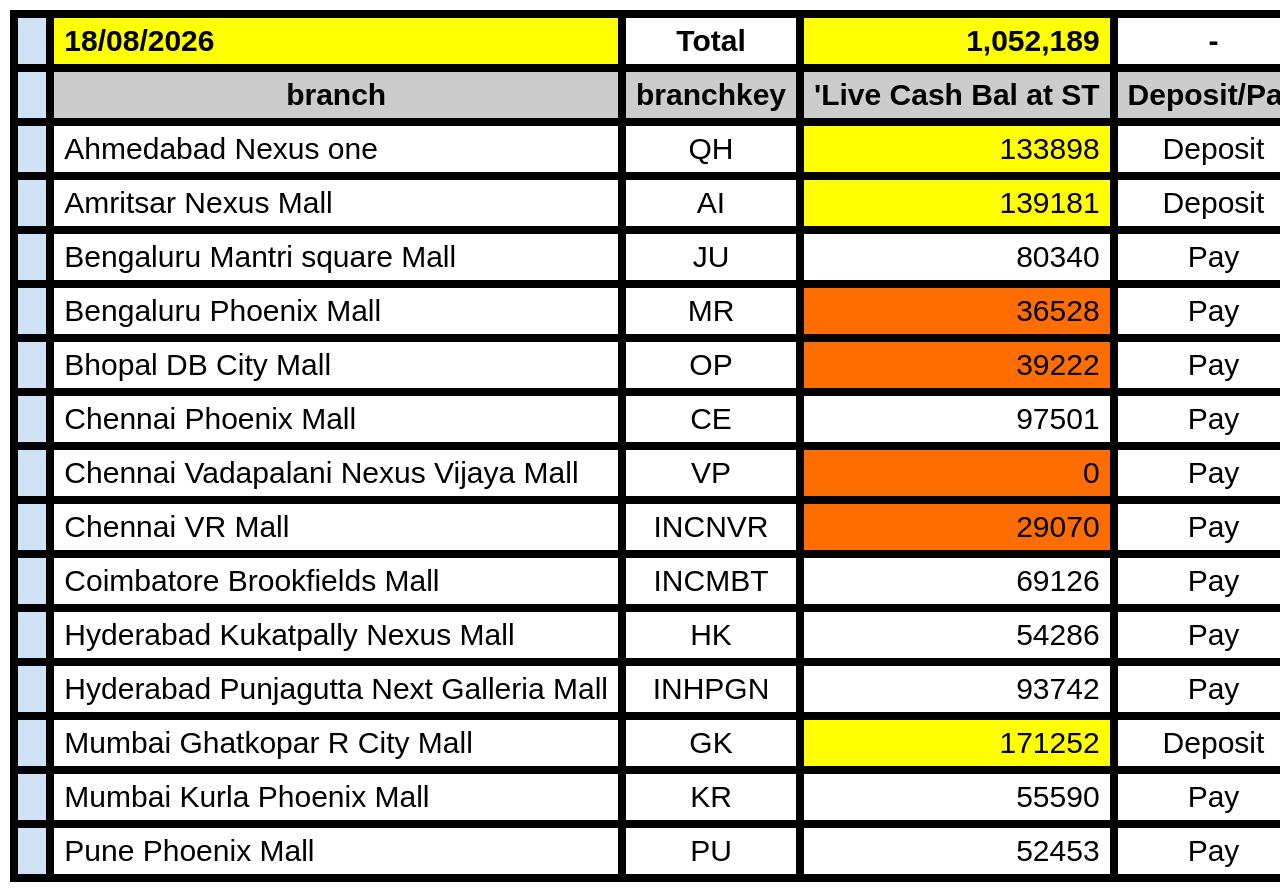
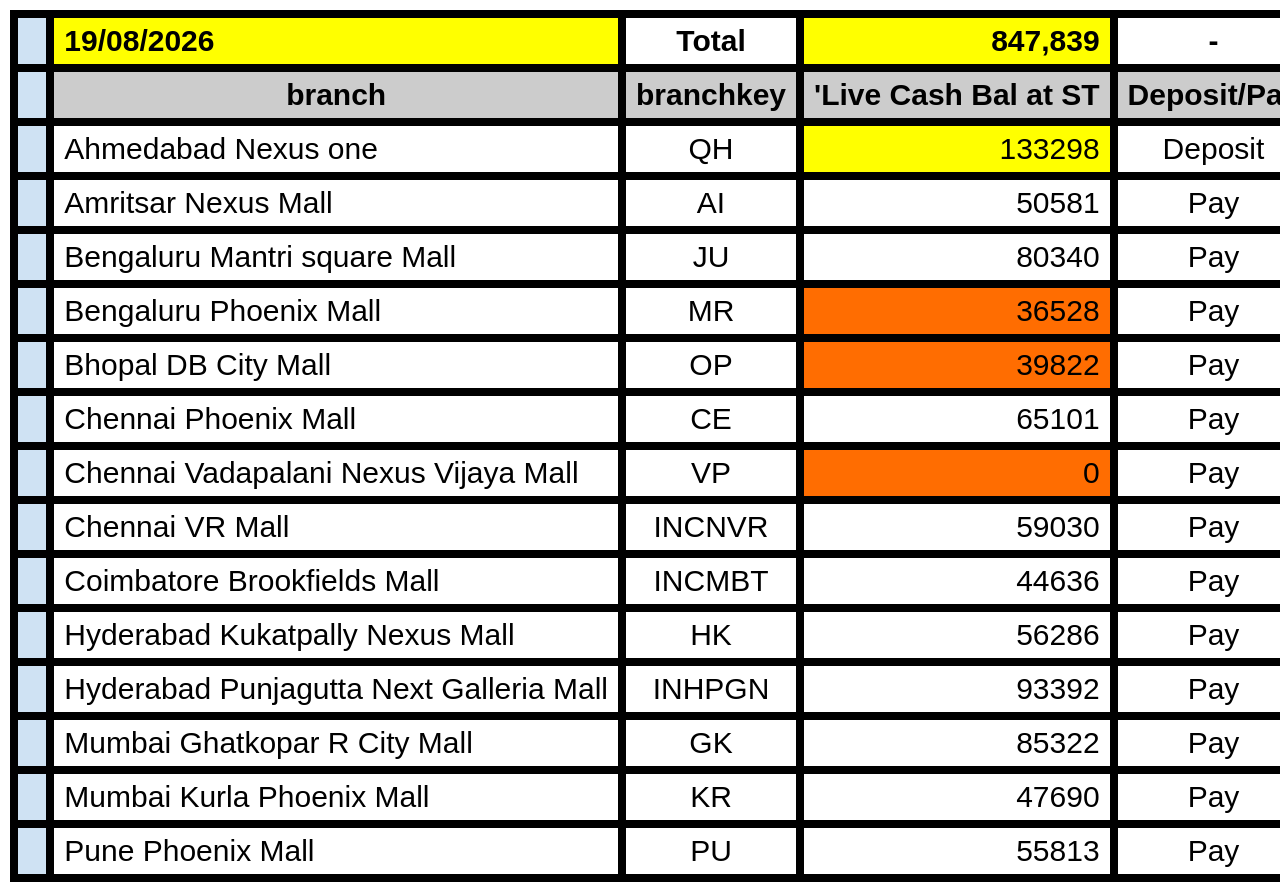
Before and after one commit to ashelar-spec/Reports, a website: page table.html in a window 1280 px wide. Shown: the top 896 px of the page. Drawn offline with Linux system fonts and the light colour scheme.

Commit message:
deploy: 1eb6ce62876c9d41067b4594acfaffc291ee4c8b

```diff
--- a/table.html
+++ b/table.html
@@ -35,7 +35,7 @@
           font-family: Arial, sans-serif;
           font-size: 30px;
           white-space: nowrap;
-        ">18/08/2026</td>
+        ">19/08/2026</td>
 
         <td style="
           background-color: #ffffff;
@@ -63,7 +63,7 @@
           font-family: Arial, sans-serif;
           font-size: 30px;
           white-space: nowrap;
-        ">1,052,189</td>
+        ">847,839</td>
 
         <td style="
           background-color: #ffffff;
@@ -231,7 +231,7 @@
           font-family: Arial, sans-serif;
           font-size: 30px;
           white-space: nowrap;
-        ">133898</td>
+        ">133298</td>
 
         <td style="
           background-color: #ffffff;
@@ -304,7 +304,7 @@
         ">AI</td>
 
         <td style="
-          background-color: #ffff00;
+          background-color: #ffffff;
           color: #000000;
           font-weight: normal;
           font-style: normal;
@@ -315,7 +315,7 @@
           font-family: Arial, sans-serif;
           font-size: 30px;
           white-space: nowrap;
-        ">139181</td>
+        ">50581</td>
 
         <td style="
           background-color: #ffffff;
@@ -329,7 +329,7 @@
           font-family: Arial, sans-serif;
           font-size: 30px;
           white-space: nowrap;
-        ">Deposit</td>
+        ">Pay</td>
 
         <td style="
           background-color: #ffffff;
@@ -567,7 +567,7 @@
           font-family: Arial, sans-serif;
           font-size: 30px;
           white-space: nowrap;
-        ">39222</td>
+        ">39822</td>
 
         <td style="
           background-color: #ffffff;
@@ -651,7 +651,7 @@
           font-family: Arial, sans-serif;
           font-size: 30px;
           white-space: nowrap;
-        ">97501</td>
+        ">65101</td>
 
         <td style="
           background-color: #ffffff;
@@ -808,7 +808,7 @@
         ">INCNVR</td>
 
         <td style="
-          background-color: #ff6d01;
+          background-color: #ffffff;
           color: #000000;
           font-weight: normal;
           font-style: normal;
@@ -819,7 +819,7 @@
           font-family: Arial, sans-serif;
           font-size: 30px;
           white-space: nowrap;
-        ">29070</td>
+        ">59030</td>
 
         <td style="
           background-color: #ffffff;
@@ -903,7 +903,7 @@
           font-family: Arial, sans-serif;
           font-size: 30px;
           white-space: nowrap;
-        ">69126</td>
+        ">44636</td>
 
         <td style="
           background-color: #ffffff;
@@ -987,7 +987,7 @@
           font-family: Arial, sans-serif;
           font-size: 30px;
           white-space: nowrap;
-        ">54286</td>
+        ">56286</td>
 
         <td style="
           background-color: #ffffff;
@@ -1071,7 +1071,7 @@
           font-family: Arial, sans-serif;
           font-size: 30px;
           white-space: nowrap;
-        ">93742</td>
+        ">93392</td>
 
         <td style="
           background-color: #ffffff;
@@ -1144,7 +1144,7 @@
         ">GK</td>
 
         <td style="
-          background-color: #ffff00;
+          background-color: #ffffff;
           color: #000000;
           font-weight: normal;
           font-style: normal;
@@ -1155,7 +1155,7 @@
           font-family: Arial, sans-serif;
           font-size: 30px;
           white-space: nowrap;
-        ">171252</td>
+        ">85322</td>
 
         <td style="
           background-color: #ffffff;
@@ -1169,7 +1169,7 @@
           font-family: Arial, sans-serif;
           font-size: 30px;
           white-space: nowrap;
-        ">Deposit</td>
+        ">Pay</td>
 
         <td style="
           background-color: #ffffff;
@@ -1239,7 +1239,7 @@
           font-family: Arial, sans-serif;
           font-size: 30px;
           white-space: nowrap;
-        ">55590</td>
+        ">47690</td>
 
         <td style="
           background-color: #ffffff;
@@ -1323,7 +1323,7 @@
           font-family: Arial, sans-serif;
           font-size: 30px;
           white-space: nowrap;
-        ">52453</td>
+        ">55813</td>
 
         <td style="
           background-color: #ffffff;
```
Also changed, not shown: output.png.
